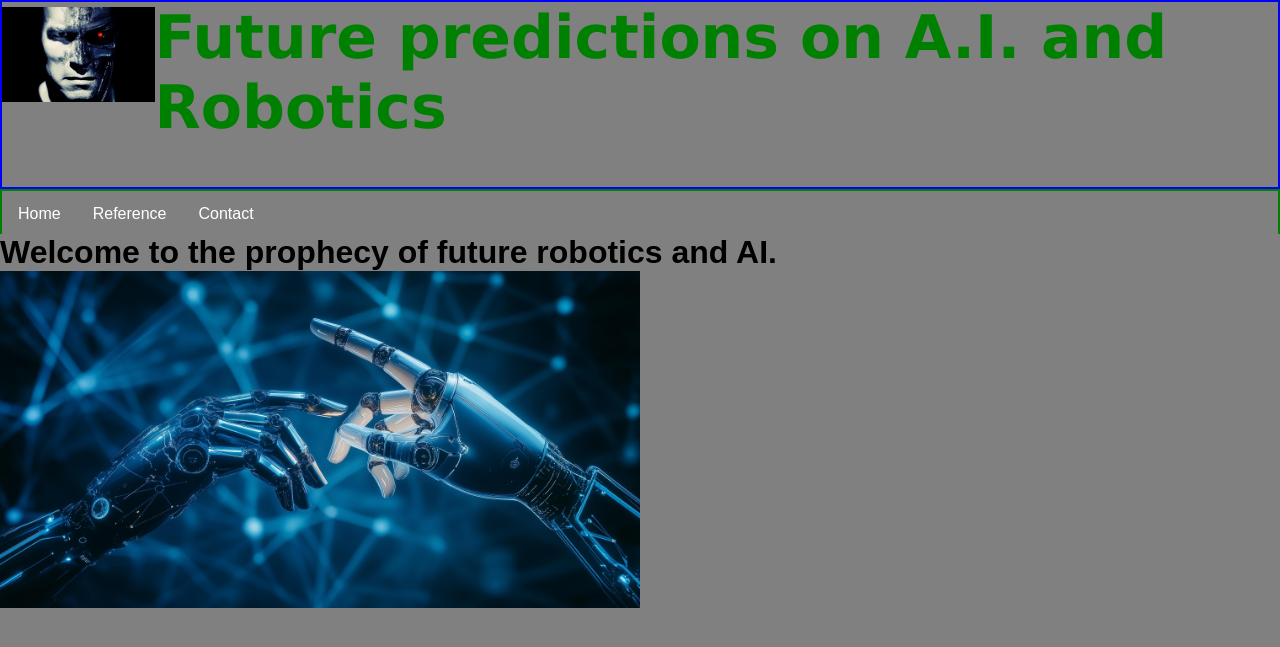
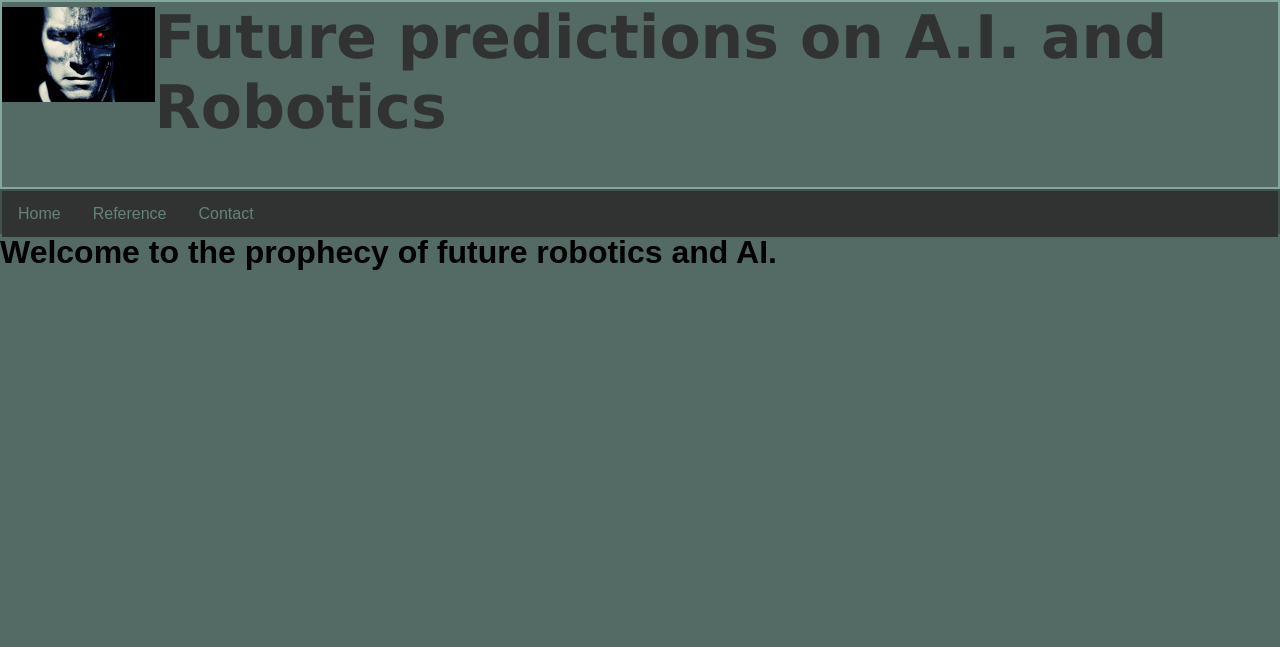
Before and after one commit to SimonXiong02/Responsive_website, a Django app: page / in a window 1280 px wide. Shown: the top 647 px of the page. Run offline with Django 5.2, Linux system fonts and the light colour scheme.

Commit message:
v001.2.5.3

```diff
--- a/polls/templates/home.html
+++ b/polls/templates/home.html
@@ -3,9 +3,6 @@
 {% block content %}
 <h1 class="home-h1">Welcome to the prophecy of future robotics and AI.</h1>
 
-<div class="home-logo-box-1">
-    <a href="{% static 'images/future_robotics.jpg' %}">
-        <img src="{% static 'images/future_robotics.jpg' %}" alt="Robotics">
-    </a>
-</div>
+<h1 class="The prophecy of A.I. in the future">
+</h1>
 {% endblock %}
--- a/polls/templates/reference.html
+++ b/polls/templates/reference.html
@@ -8,5 +8,8 @@
     <a href="{% static 'images/factory.jpg' %}">
         <img src="{% static 'images/factory.jpg' %}" alt="Robotics">
     </a>
+    <a href="{% static 'images/future_robotics.jpg' %}">
+        <img src="{% static 'images/future_robotics.jpg' %}" alt="Robotics">
+    </a>
 </div>
 {% endblock %}
--- a/static/style.css
+++ b/static/style.css
@@ -5,7 +5,7 @@
 }
 
 html {
-    background-color: grey;
+    background-color: #546A64;
     font-family: Arial;
 }
 
@@ -22,7 +22,7 @@ html {
     width: 100%;
     max-width: 1500px;
     margin: 0 auto;
-    border: 2px solid blue;
+    border: 2px solid #83A99F;
 }
 
 .logo-box {
@@ -40,19 +40,19 @@ html {
 .title {
     font-family: Verdana, Arial, sans-serif;
     font-size: 30px;
-    color: green;
+    color: #303332;
 }
 
 .navbar {
     width: 100%;
     height: 45px;
-    border: 2px solid green;
+    border: 2px solid #45504D;
 }
 
 ul {
     list-style-type: none;
     /*Removes bullet points*/
-    background-color: grey;
+    background-color: #303332;
     /* changes color of the navbar*/
     display: flex;
 }
@@ -60,7 +60,7 @@ ul {
 
 ul li a {
     display: block;
-    color: white;
+    color: #64837B;
     /*color of links*/
     text-align: center;
     padding: 14px 16px;
@@ -70,13 +70,13 @@ ul li a {
 
 ul li a:hover {
     /*when cursor is placed on links*/
-    background-color: blue;
+    background-color: #64837B;
 }
 
 .footer {
     display: flex;
     height: 125px;
-    border: 2px solid blue;
+    border: 2px solid #83A99F;
 }
 
 .footer a {
```
